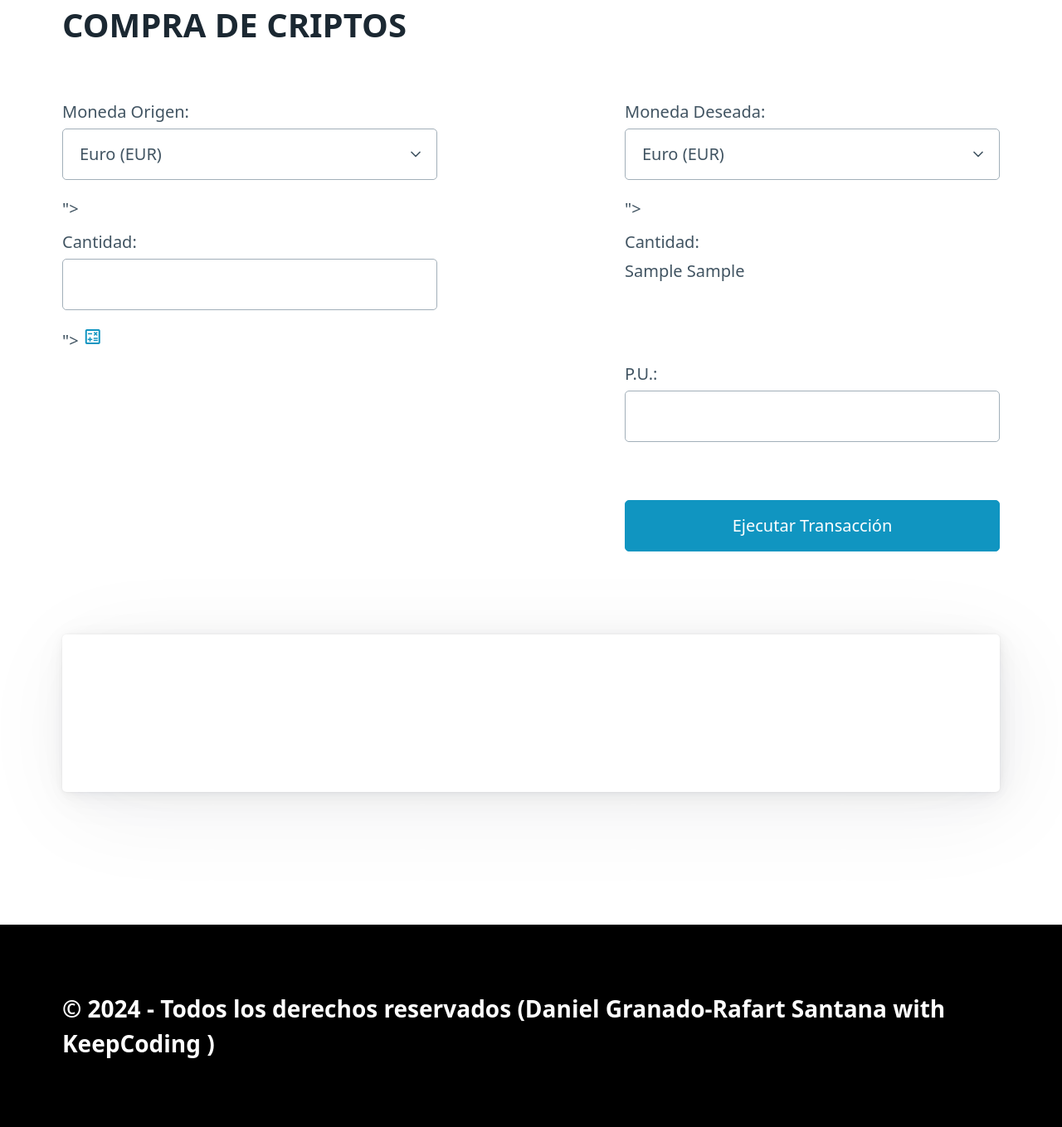
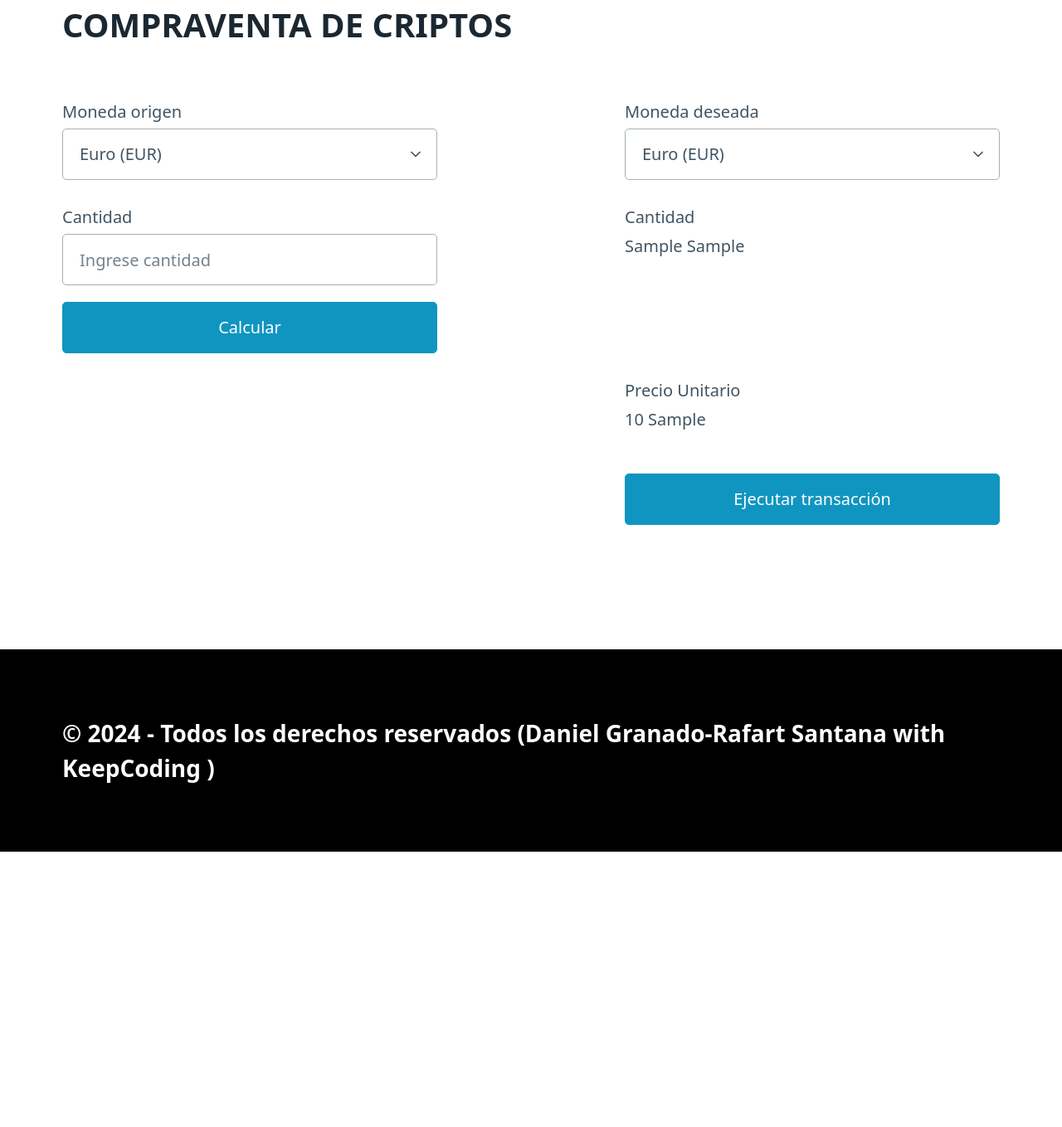
Before and after one commit to RAFART94/PROYECTO_FINAL_FLASK-CLASSIC, a Flask app: template registros_crip/templates/purchase.html in a window 1280 px wide. Shown: the part 230-1589 px from the top of the page at 83% size. After the commit the page ends 1257 px from the top, so only its background shows below. Run offline with Flask 3, Linux system fonts and the light colour scheme; the template is opened without the code that fills it: values that come from a table or form of the project are taken from there, most other values are stand-ins (such as "Sample title", 1, 10 or a date in 2020).

Commit message:
Funciona GET y POST de purchase

```diff
--- a/registros_crip/forms.py
+++ b/registros_crip/forms.py
@@ -35,4 +35,5 @@ class MovementsForm(FlaskForm):
     cantidad_to = FloatField('Cantidad')
     cantidad_from = FloatField('Cantidad', validators=[DataRequired(message='Ingrese cantidad deseada')])
     calculate = SubmitField('Calcular')
+    precio_unitario = FloatField('Precio Unitario')
     submit = SubmitField('Ejecutar transacción')
--- a/registros_crip/models.py
+++ b/registros_crip/models.py
@@ -78,7 +78,7 @@ def euros_ganados_bruto():#Devuelve los € ganados con todos los decimales
         resultado = resultado[0][0]
     return resultado
 
-def cripto_individual_ganada(cripto):
+def cripto_individual_ganada():
     conexion = Conexion(f'select sum(cantidad_to) from Criptomovimientos where moneda_to = "BTC"')
     resultado = conexion.res.fetchall()
     conexion.con.close()
--- a/registros_crip/routes.py
+++ b/registros_crip/routes.py
@@ -14,12 +14,11 @@ def index():
 
 @app.route('/purchase', methods=['GET','POST'])
 def purchase():
-
     if request.method == 'GET':
         form = MovementsForm()
+        form.moneda_from.defautl = 'EUR'
         form.moneda_to.default = 'BTC'
         form.process()
-        movimientos = select_all()
 
         return render_template('purchase.html', dataForm=form, monedasDisponibles = cripto_individual_ganada())
     else:
@@ -29,7 +28,7 @@ def purchase():
         cantidad = form.cantidad_from.data
 
         exchange = CryptoExchange(moneda_from, moneta_to)
-        rate = exchange.getRate()
+        rate = exchange.getRate(APIKEY)
         cantidad_to = cantidad*rate
         precio_unitario = cantidad/cantidad_to
 
@@ -61,7 +60,6 @@ def purchase():
 
             return render_template('purchase.html', errors={}, dataForm=form)
 
-
 @app.route('/status')
 def status():
     return render_template('status.html', invertido = euros_gastados(), recuperado = euros_ganados(),valorCompraBruto = euros_gastados_bruto() - euros_ganados_bruto(),
--- a/registros_crip/templates/purchase.html
+++ b/registros_crip/templates/purchase.html
@@ -17,56 +17,50 @@
 
 {% block contenido %}
 <div class="container">
-    <h1>COMPRA DE CRIPTOS</h1>
+    <h1>COMPRAVENTA DE CRIPTOS</h1>
     <form action="/purchase" method="post" class="crypto-form">
         {{ dataForm.csrf_token }}
         <div class="estructura">
             <div class="izq">
-                <label for="moneda_from">Moneda Origen:</label>
-                <select type="text" id="moneda_from" name="moneda_from" step="0.01" value="{{dataForm['moneda_from']}}">
-                </select>
+                {{ dataForm.moneda_from.label }}
+                {{ dataForm.moneda_from }}
             </div>
             <div class="dcha">
-                <label for="moneda_to">Moneda Deseada:</label>
-                <select type="text" id="moneda_to" name="moneda_to" step="0.01" value="{{dataForm['moneda_to']}}">
-                </select>
+                {{ dataForm.moneda_to.label }}
+                {{ dataForm.moneda_to }}
             </div>
         </div>
         <div class="estructura">
           <div class="izq">
-            <label for="cantidad_from">Cantidad:</label>
-            <input type="number" id="cantidad_from" name="cantidad_from" step="0.01" value="{{dataForm['cantidad_from']}}">
-            <a href="#">
-            <span class="material-symbols-outlined">
-              calculate
-            </span>
-            </a>
+            {{ dataForm.cantidad_from.label }}
+            {{ dataForm.cantidad_from(type='number', step='0.01', placeholder='Ingrese cantidad') }}
+            {{dataForm.calculate}}
         </div>
+
+        {% if errors %}
+            {% for item in errors %}
+                <li>{{item}}</li>
+            {% endfor %}
+        {% endif %}
+
             <div class="dcha">
-                <label for="cantidad_to">Cantidad:</label>
-                <span>{{cantidad_to}} {{moneda_to}}</span>
+                {{ dataForm.cantidad_to.label }}
+                <span>{{ cantidad_to }} {{moneda_to}}</span>
             </div>
         </div>
 
         <div class="estructura1">
             <div class="dcha">
-                <label for="precio_unitario">P.U.:</label>
-                <input type="number" id="precio_unitario" name="precio_unitario" value="{{dataForm['precio_unitario']}}">
+                {{ dataForm.precio_unitario.label }}
+                <span>{{ precio_unitario}} {{moneda_from}}</span>
             </div>
         </div>
         <div class="estructura2">
             <div class="dcha">
-              <button type="submit">Ejecutar Transacción</button>
+              {{ dataForm.submit }}
             </div>
         </div>
     </form>
 
-    <article>
-        <ul>
-            {% for item in errors %}
-                <li>{{item}}</li>
-            {% endfor %}
-        </ul>
-    </article>
 </div>
 {% endblock %}
```
Also changed, not shown: data/movements.sqlite.
